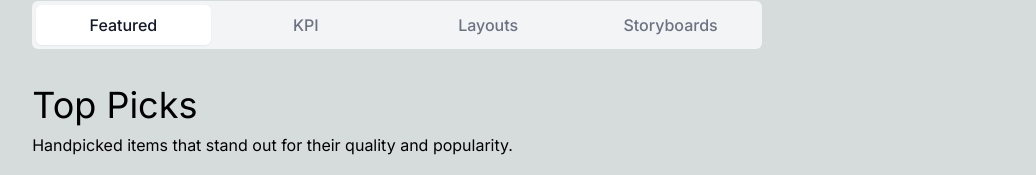
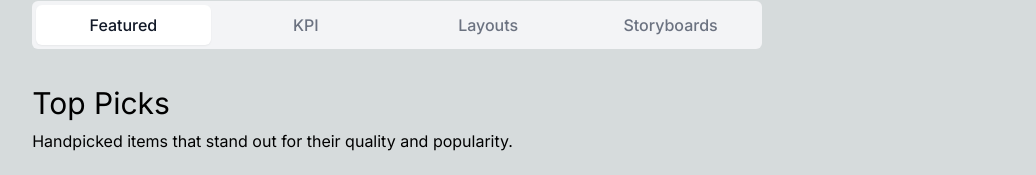
Before and after one commit to Seelvex/take-home, a Next.js app: page / in a window 1280 px wide. Shown: the part 353-528 px from the top of the page, without its empty margins (243-1279 px from the left). Built offline with nearby package versions, Linux system fonts and the light colour scheme.

Commit message:
Update index.tsx

```diff
--- a/src/components/library/section/index.tsx
+++ b/src/components/library/section/index.tsx
@@ -11,7 +11,7 @@ const Section: React.FC<React.PropsWithChildren<SectionType>> = (props) => {
   return (
     <div className="flex flex-col gap-8 w-full">
       <div className="flex flex-col gap-2">
-        <h3 className="text-4xl">{title}</h3>
+        <h3 className="text-3xl bold">{title}</h3>
         {description ? <p>{description}</p> : null}
       </div>
 
```
